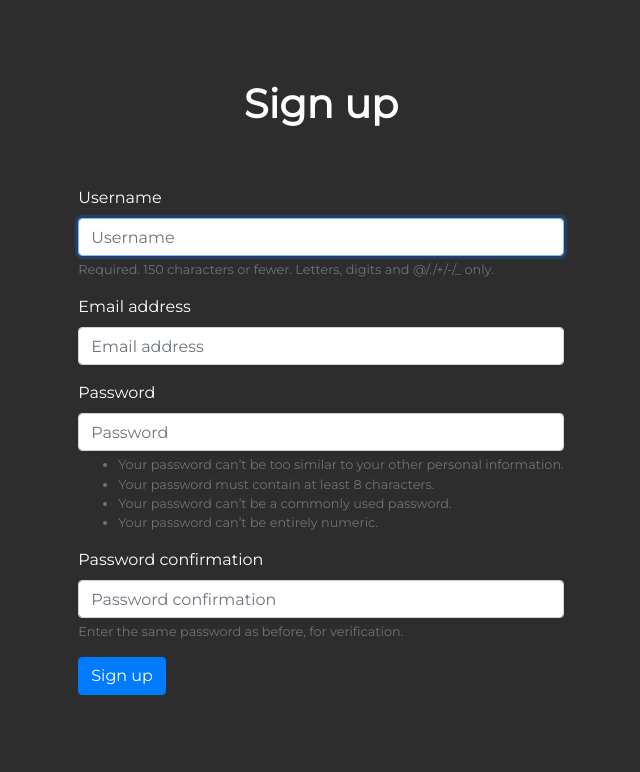
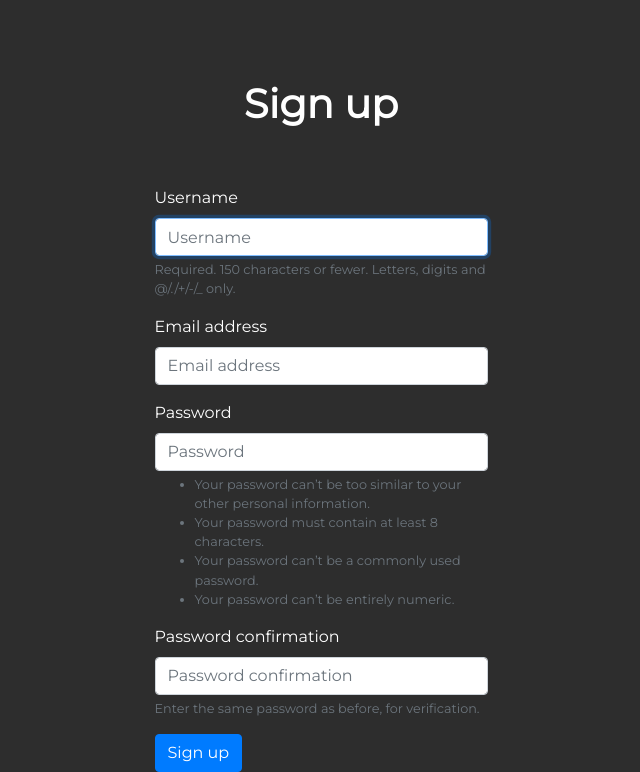
Before and after one commit to marcelkawski/match-predictor, a Django app: page /accounts/signup/ in a window 1280 px wide. Shown: the part 69-841 px from the top of the page, without its empty margins (319-959 px from the left). Before the commit the page ends 764 px from the top, so only its background shows below. Run offline with Django 3.2, Linux system fonts and the light colour scheme; some libraries are stand-ins or nearby versions.

Commit message:
Improve log in and register templates

```diff
--- a/accounts/static/accounts/css/accounts.css
+++ b/accounts/static/accounts/css/accounts.css
@@ -11,5 +11,5 @@
 }
 
 .basic-form {
-    width: 25%;
+    width: 30%;
 }
--- a/accounts/templates/accounts/signup.html
+++ b/accounts/templates/accounts/signup.html
@@ -1,12 +1,15 @@
 {% extends "base.html" %}
 {% load bootstrap4 %}
 {% load static %}
+{% block css_block %}
+  <link rel="stylesheet" href="{% static 'accounts/css/accounts.css' %}">
+{% endblock %}
 
 {% block content %}
   <h1 class="title">Sign up</h1>
   <div class="container">
     <div class="row justify-content-center">
-      <form method="POST" class="form">
+      <form method="POST" class="basic-form">
         {% csrf_token %}
         {% bootstrap_form form %}
         {% buttons %}
```
